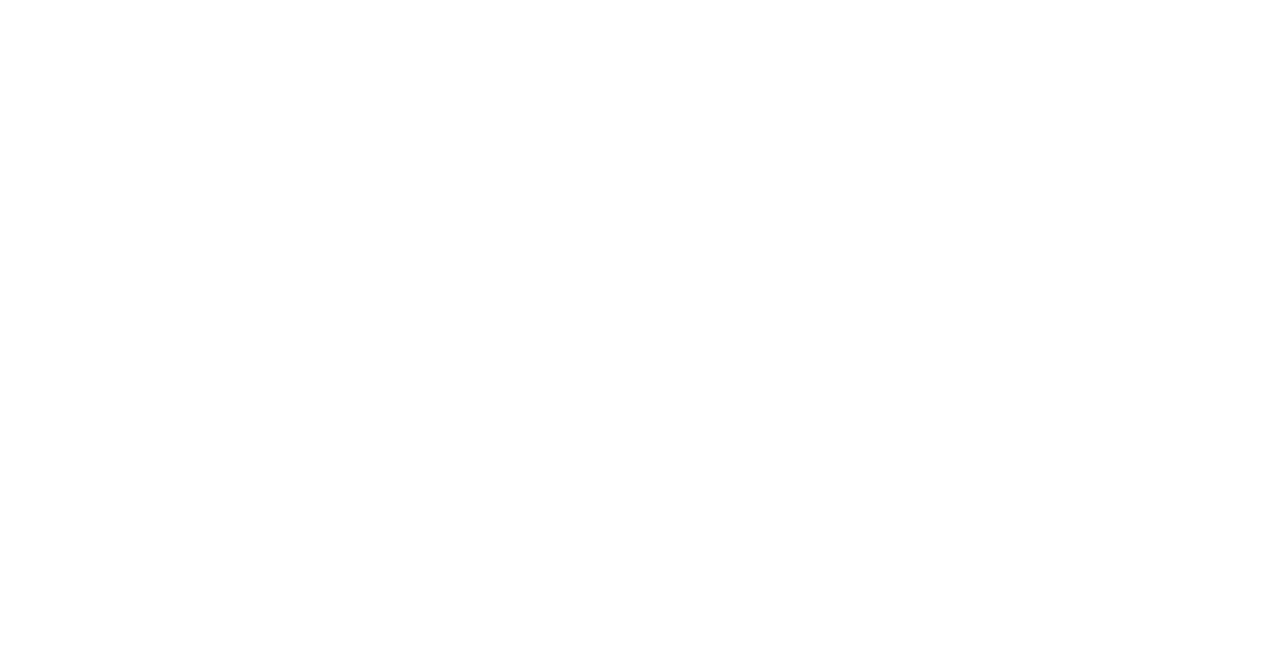
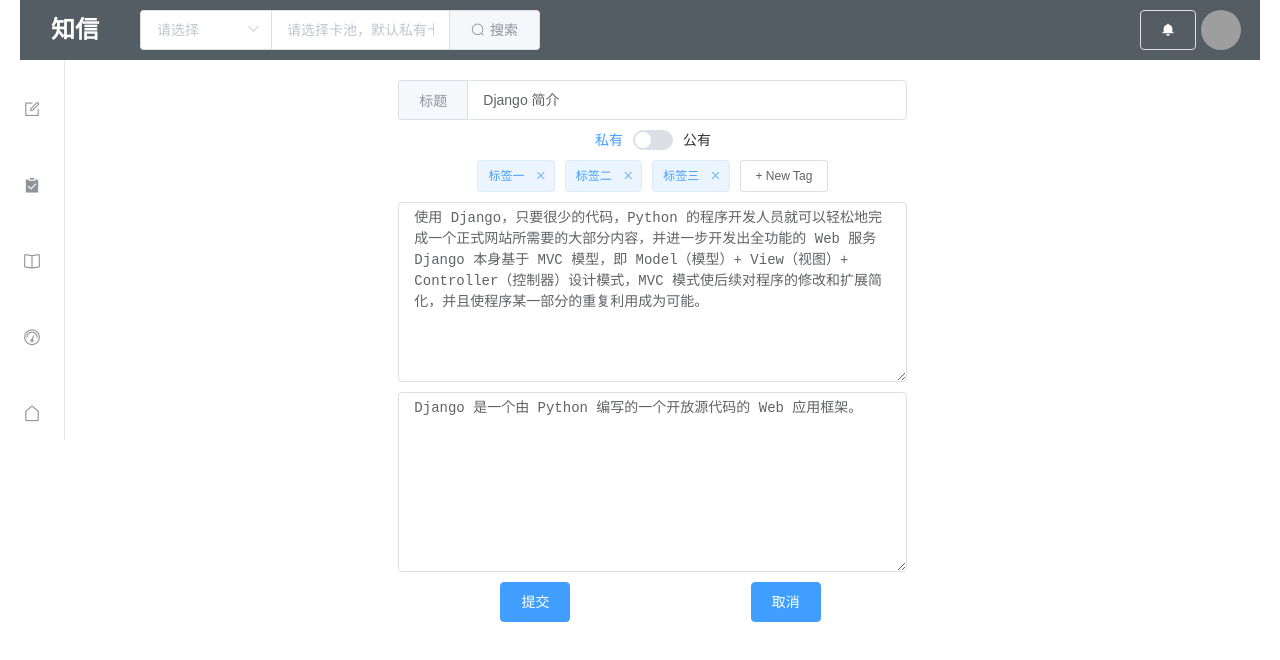
Before and after one commit to JDKAPI/Knowledge-card-front-end, a Vue app in the folder kmvue/: page /cardEdit in a window 1280 px wide. Shown: the top 660 px of the page. Built offline with nearby package versions, Linux system fonts and the light colour scheme; no server answers; grey boxes are pictures that could not be loaded.

Commit message:
添加修改页，添加收藏功能

```diff
--- a/kmvue/src/components/cardDetail/cardDetail.vue
+++ b/kmvue/src/components/cardDetail/cardDetail.vue
@@ -10,8 +10,8 @@
         </div>
         <div>
         <ul class="menu">
-          <li v-text="card.CreatorName" class="tou"></li>
-          <li  class="tou">{{gmtCreate |formatDate}}</li>
+          <li v-text="card.creatorName" class="tou"></li>
+          <li  class="tou">{{card.gmtModified|formatDate}}</li>
         </ul>
         </div>
         <el-row>
@@ -21,20 +21,20 @@
               <div>
                   <span v-text="card.cardDescription"></span>
                 <el-divider></el-divider>
-                  <span v-text="card.cardContent"></span>
+                  <span v-text="card.cardText"></span>
                 <el-divider><i class="el-icon-sunny"></i></el-divider>
                 <el-image v-for="item in card.imageSrc" :src="item">
                 </el-image>
               </div>
               <div>
                 <el-row>
-                  <el-badge :value="commentNum" :max="99" class="badgeItem">
+                  <el-badge :value="card.commentNum" :max="99" class="badgeItem">
                   <el-button type="success" icon="el-icon-s-comment" circle></el-button>
                   </el-badge>
-                  <el-badge :value="collectNum" :max="99" class="badgeItem">
-                  <el-button type="warning" icon="el-icon-star-off" circle></el-button>
+                  <el-badge :value="card.collectNum" :max="99" class="badgeItem">
+                  <el-button type="warning" icon="el-icon-star-off" circle @click="upCollect"></el-button>
                   </el-badge>
-                  <el-badge :value="likeNum" :max="99" class="badgeItem">
+                  <el-badge :value="card.likeNum" :max="99" class="badgeItem">
                     <el-button type="danger" icon="iconfont icon-like icon-size" circle @click="upLikeNum"></el-button>
                   </el-badge>
 
@@ -64,7 +64,7 @@
                 card: {
                     cardTitle: 'Django 简介',
                     cardDescription: "Django 是一个由 Python 编写的一个开放源代码的 Web 应用框架。",
-                    cardContent: "使用 Django，只要很少的代码，Python 的程序开发人员就可以轻松地完成一个正式网站所需要" +
+                    cardText: "使用 Django，只要很少的代码，Python 的程序开发人员就可以轻松地完成一个正式网站所需要" +
                         "的大部分内容，并进一步开发出全功能的 Web 服务 Django 本身基于 MV" +
                         "C 模型，即 Model（模型）+ View（视图）" +
                         "+ Controller（控制器）设计模式，MVC 模式使后续对程序的修改和扩展简化，并且" +
@@ -72,14 +72,14 @@
                     imageSrc: ["https://www.runoob.com/wp-content/uploads/2020/05/1589777036-2760-fs1oSv4dOWAwC5yW.png",
                         "https://www.runoob.com/wp-content/uploads/2020/05/MTV-Diagram.png"
                     ],
-                    cardLabel: ['标签一', '标签二', '标签三'],
+                    labelName: ['标签一', '标签二', '标签三'],
                     creatorAvatarSrc: "https://pic3.zhimg.com/80/v2-20b0180ba7944c669edf31bed2a055d3_720w.jpg",
-                    CreatorName: "小明",
+                    creatorName: "小明",
+                    gmtModified: 1593261633875,
+                    likeNum: 11,
+                    commentNum:11,
+                    collectNum:11
                 } ,
-                gmtCreate: 1593261633875,
-                likeNum: 11,
-                commentNum:11,
-                collectNum:11
             }
         },
         mounted() {
@@ -95,13 +95,9 @@
                     headers: {}
                 }).then(
                     function (res) {
-                        console.log(res);
                         that.card = res.data;
+                        console.log(that.card);
                         that.creatorAvatarSrc = NavMenu.data().avatarSrc;
-                        that.likeNum=33;
-                        that.commentNum=11;
-                        that.collectNum=11;
-                        that.gmtCreate=1593261633875;
                     }
                 )
                     .catch(error => console.log(error));
@@ -114,13 +110,32 @@
                     headers: {}
                 }).then(
                     function (res) {
-                        console.log(res);
                         var num=res.data.likeNum;
-                        console.log(res.data.likeNum);
                         if(num!==-1){
-                            that.likeNum+=1;
+                            that.card.likeNum+=1;
                         }else {
-                            that.likeNum-=1;
+                            that.card.likeNum-=1;
+                        }
+                    }
+                )
+                    .catch(error => console.log(error));
+            },
+            upCollect(){
+                var that=this;
+                var cardId = this.$route.query.cardId;
+                axios.get('upCollect', {
+                    params: {userId: NavMenu.data().userId,cardId:cardId},
+                    headers: {}
+                }).then(
+                    function (res) {
+                        var num=res.data.collectNum;
+                        console.log(res.data.collectNum);
+                        if(num==0){
+                          alert("您是卡片创造者，无需收藏");
+                        } else if(num!==-1){
+                            that.card.collectNum+=1;
+                        }else {
+                            that.card.collectNum-=1;
                         }
                     }
                 )
--- /dev/null
+++ b/kmvue/src/components/cardEdit/CardEdit.vue
@@ -0,0 +1,211 @@
+<template>
+  <body>
+  <el-container >
+    <el-header ><NavMenu></NavMenu></el-header>
+    <el-container >
+      <el-aside  ><SideMenu></SideMenu></el-aside>
+      <el-main>
+        <el-row >
+          <el-col :span="13" :offset="2" > <div><el-input :placeholder="card.title" v-model="card.title"><template slot="prepend">标题</template></el-input></div></el-col>
+          <el-col :span="13" :offset="2">
+            <div style="margin-top: 10px">
+              <el-switch
+                v-model="card.ispublic"
+                active-text="公有"
+                inactive-text="私有">
+              </el-switch>
+            </div>
+          </el-col>
+          <el-col :span="13" :offset="2"> <div style="margin-top: 10px" >
+            <el-tag
+              :key="tag"
+              v-model="card.labelName"
+              v-for="tag in card.labelName"
+              closable
+              :disable-transitions="false"
+              @close="handleClose(tag)">
+              {{tag}}
+            </el-tag>
+            <el-input
+              class="input-new-tag"
+              v-if="inputVisible"
+              v-model="inputValue"
+              ref="saveTagInput"
+              size="small"
+              @keyup.enter.native="handleInputConfirm"
+              @blur="handleInputConfirm"
+            >
+            </el-input>
+            <el-button v-else class="button-new-tag" size="small" @click="showInput">+ New Tag</el-button>
+          </div></el-col>
+
+          <el-col :span="13" :offset="2">
+            <div style="margin-top: 10px">
+              <el-input
+                type="textarea"
+                :rows="8"
+                placeholder="请输入内容"
+                v-model="card.cardText">
+              </el-input>
+            </div>
+          </el-col>
+          <el-col :span="13" :offset="2">
+            <div style="margin-top: 10px">
+              <el-input
+                type="textarea"
+                :rows="8"
+                placeholder="请输入重点"
+                v-model="card.cardDescription">
+              </el-input>
+            </div>
+          </el-col>
+          <el-col :span="11">
+            <div style="margin-top: 10px">
+              <el-button type="primary" v-on:click="submit">提交</el-button>
+            </div>
+          </el-col>
+          <el-col  :span="1">
+            <div style="margin-top: 10px">
+              <el-button type="primary">取消</el-button>
+            </div>
+          </el-col>
+
+        </el-row>
+      </el-main>
+    </el-container>
+
+  </el-container>
+  </body>
+</template>
+
+<script>
+  import NavMenu from "../common/NavMenu";
+  import SideMenu from "../common/SideMenu";
+import axios from 'axios'
+  export default {
+        name: "CardEdit",
+      data() {
+        return {
+          card:{
+              title: 'Django 简介',
+              cardDescription: "Django 是一个由 Python 编写的一个开放源代码的 Web 应用框架。",
+              cardText: "使用 Django，只要很少的代码，Python 的程序开发人员就可以轻松地完成一个正式网站所需要" +
+                  "的大部分内容，并进一步开发出全功能的 Web 服务 Django 本身基于 MV" +
+                  "C 模型，即 Model（模型）+ View（视图）" +
+                  "+ Controller（控制器）设计模式，MVC 模式使后续对程序的修改和扩展简化，并且" +
+                  "使程序某一部分的重复利用成为可能。",
+              labelName: ['标签一', '标签二', '标签三'],
+              isPublic:1,
+          },
+          inputVisible: false,
+          inputValue: '',
+          options: [{
+            value: '选项1',
+            label: '公共'
+          }, {
+            value: '选项2',
+            label: '私有'
+          },],
+          value: ''
+        };
+      },
+      mounted() {
+          this.init();
+      },
+      methods: {
+          init() {
+              var cardId = this.$route.query.cardId;
+              var that = this;
+              axios.get('getCard', {
+                  params: {
+                      cardId:cardId},
+                  headers: {}
+              }).then(
+                  function (res) {
+                      that.card = res.data.card;
+                      console.log(that.card);
+                      that.creatorAvatarSrc = NavMenu.data().avatarSrc;
+                      that.card.labelName=res.data.card.labelName.split(',');
+                  }
+              )
+                  .catch(error => console.log(error));
+          },
+        open() {
+          this.$message('提交成功');
+        },
+          empty(){
+            this.card.dynamicTags=['标签一', '标签二', '标签三'],
+              this.card.zhongdian="",
+              this.card.content="",
+              this.card.ispublic=true;
+            this.card.headline=""
+          },
+        submit(){
+            var that= this;
+            var cardId = this.$route.query.cardId;
+            axios.post('upCard',
+                      {
+                          id:cardId,
+                        creatorId:"1",
+                        isPublic: this.card.isPublic,
+                        title: this.card.title,
+                        cardDescription:this.card.cardDescription,
+                          cardText:this.card.cardText,
+                        labelName:this.card.labelName.toString(),
+                        userId:"1",
+                        cardText:"1"
+                      },{}
+          )
+          .then(res => console.log(res))
+            .catch(error => console.log(error));
+             that.empty();
+             that.open();
+        },
+        handleClose(tag) {
+          this.card.labelName.splice(this.card.labelName.indexOf(tag), 1);
+        },
+
+        showInput() {
+          this.inputVisible = true;
+          this.$nextTick(_ => {
+            this.$refs.saveTagInput.$refs.input.focus();
+          });
+        },
+
+        handleInputConfirm() {
+          let inputValue = this.inputValue;
+          if (inputValue) {
+            this.card.labelName.push(inputValue);
+          }
+          this.inputVisible = false;
+          this.inputValue = '';
+        }
+      },
+        components:{NavMenu,SideMenu}
+    }
+</script>
+<style>
+  .el-select .el-input {
+    width: 130px;
+  }
+  .input-with-select .el-input-group__prepend {
+    background-color: #fff;
+  }
+</style>
+<style>
+  .el-tag + .el-tag {
+    margin-left: 10px;
+  }
+  .button-new-tag {
+    margin-left: 10px;
+    height: 32px;
+    line-height: 30px;
+    padding-top: 0;
+    padding-bottom: 0;
+  }
+  .input-new-tag {
+    width: 90px;
+    margin-left: 10px;
+    vertical-align: bottom;
+  }
+</style>
--- a/kmvue/src/components/timeLine/TimeLine.vue
+++ b/kmvue/src/components/timeLine/TimeLine.vue
@@ -23,8 +23,9 @@
                     <el-divider><i class="el-icon-sunny"></i></el-divider>
                     <el-row>
                       <el-col :span="3">
-
-                        <i class="el-icon-edit icon-size" ></i>
+                        <router-link :to="{path: '/cardEdit',query: {cardId: activity.cardId}}" >
+                          <i class="el-icon-edit icon-size" ></i>
+                        </router-link>
                         <i class="iconfont icon-like icon-size" @click="upLikeNum(index)">
                           <span v-text="activity.likeNum"  style="font-size: 11px;" ></span>
                         </i>
--- a/kmvue/src/router/index.js
+++ b/kmvue/src/router/index.js
@@ -11,6 +11,7 @@
 import TimeLine from "../components/timeLine/TimeLine";
 import Notice from "../components/notice/Notice";
 import cardDetail from "../components/cardDetail/cardDetail";
+import CardEdit from "../components/cardEdit/CardEdit";
 Vue.use(Router)
 
 export default new Router({
@@ -66,5 +67,10 @@
       name: 'CrdDetail',
       component: cardDetail
     },
+    {
+      path: '/cardEdit',
+      name: 'CardEdit',
+      component: CardEdit
+    }
   ]
 })
```
